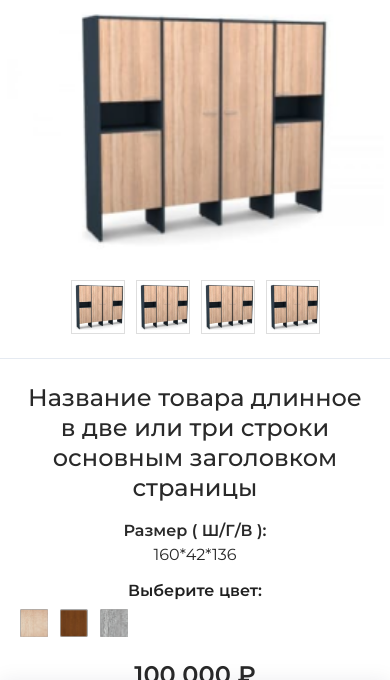
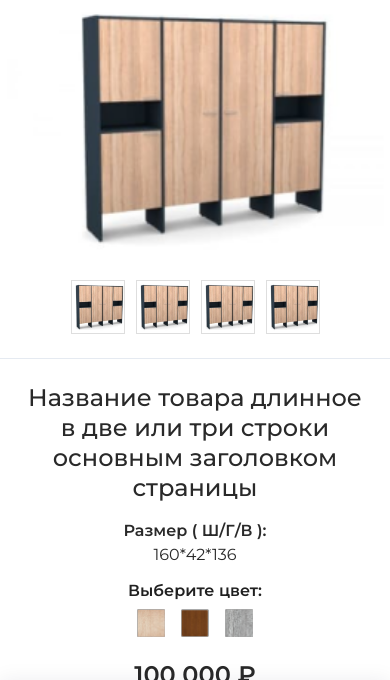
Before and after one commit to Otabek777/Zigzag54, a plain HTML site: page product-page.html in a window 390 px wide. Shown: the part 89-769 px from the top of the page. Drawn offline with Linux system fonts and the light colour scheme.

Commit message:
правки

```diff
--- a/css/style.css
+++ b/css/style.css
@@ -1394,6 +1394,9 @@ ul, ol {
 .colors__radio .radio input:checked + .img::after {
   opacity: 1;
 }
+.colors__radio .radio:last-child {
+  margin-right: 0;
+}
 
 .product__bottom {
   padding-top: 50px;
@@ -1564,7 +1567,7 @@ ul, ol {
   margin-right: 8px;
 }
 .footer__phone a {
-  width: 121px;
+  width: 125px;
   font-weight: 500;
   font-size: 14px;
   line-height: 17px;
@@ -2267,7 +2270,7 @@ ul, ol {
     z-index: 9;
     width: 100%;
     height: 72px;
-    background: #2E2E2E;
+    background: #0c0909;
     -webkit-box-shadow: 0px -2px 20px rgba(15, 29, 50, 0.08);
             box-shadow: 0px -2px 20px rgba(15, 29, 50, 0.08);
   }
@@ -2564,4 +2567,13 @@ ul, ol {
     color: #F1F1F1;
     margin-bottom: 32px;
   }
-}
+
+  .colors__radio {
+    -webkit-box-pack: center;
+        -ms-flex-pack: center;
+            justify-content: center;
+  }
+  .colors__radio .radio {
+    margin-right: 16px;
+  }
+}
```
